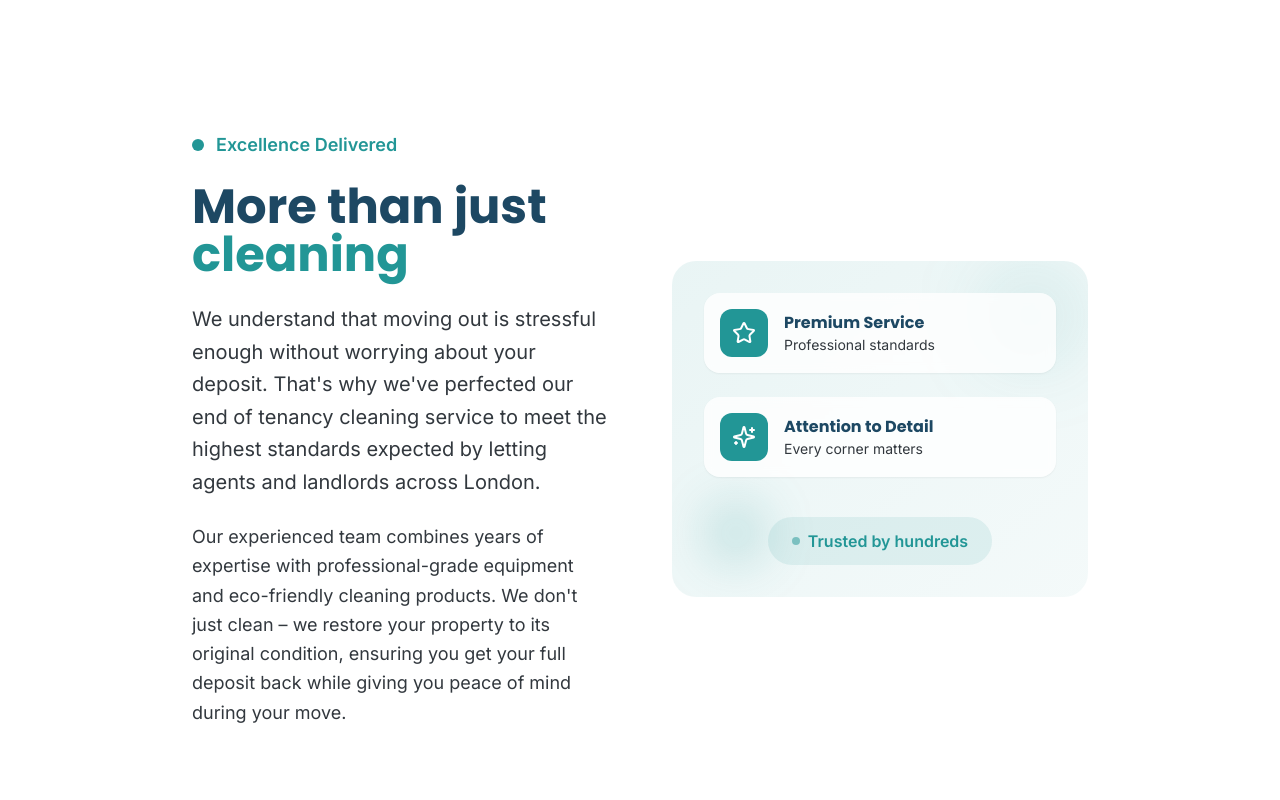
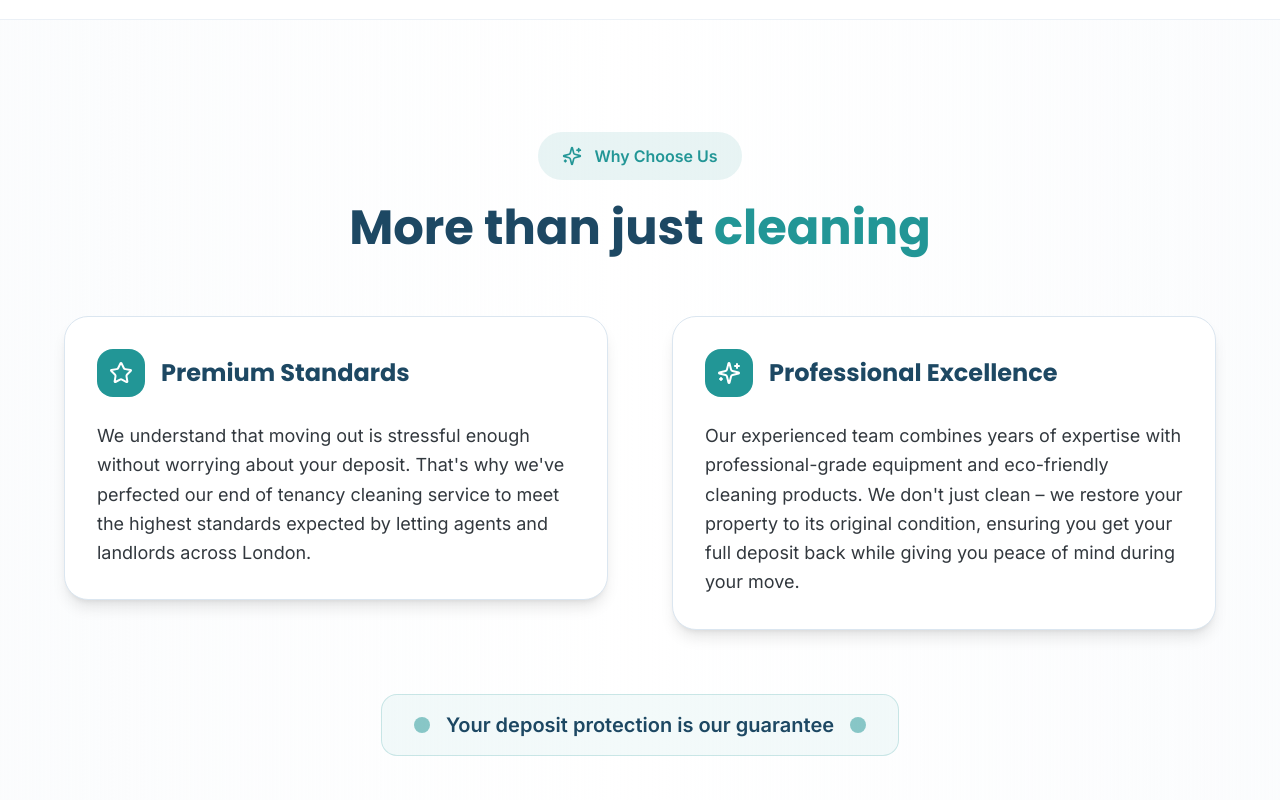
Before and after one commit to betterresults/wp-page-template-plugin, a React (Vite) app: page / in a window 1280 px wide. Shown: the part 5000-5800 px from the top of the page. Built offline with nearby package versions, Linux system fonts and the light colour scheme; the HTML template or start-up script is replaced by a standard one.

Commit message:
Refine new content section

```diff
--- a/src/components/ContentSection.tsx
+++ b/src/components/ContentSection.tsx
@@ -2,27 +2,49 @@ import { Sparkles, Star } from "lucide-react";
 
 const ContentSection = () => {
   return (
-    <section className="section-padding bg-background">
+    <section className="section-padding bg-gradient-to-r from-muted/30 via-background to-muted/30 border-y border-border/50">
       <div className="section-container">
-        <div className="max-w-4xl mx-auto">
-          <div className="grid lg:grid-cols-2 gap-16 items-center">
-            {/* Left Content */}
-            <div className="space-y-8">
+        {/* Section Header */}
+        <div className="text-center mb-16">
+          <div className="inline-flex items-center gap-3 bg-primary/10 px-6 py-3 rounded-full mb-6">
+            <Sparkles className="w-5 h-5 text-primary" />
+            <span className="text-primary font-semibold">Why Choose Us</span>
+          </div>
+          <h2 className="text-4xl lg:text-5xl font-bold font-heading text-foreground mb-6">
+            More than just <span className="text-primary">cleaning</span>
+          </h2>
+        </div>
+
+        {/* Content Grid */}
+        <div className="max-w-6xl mx-auto">
+          <div className="grid lg:grid-cols-2 gap-16 items-start">
+            {/* Left Content Card */}
+            <div className="bg-card border border-border rounded-3xl p-8 shadow-lg hover:shadow-xl transition-shadow duration-300">
               <div className="space-y-6">
-                <div className="flex items-center gap-3">
-                  <div className="w-3 h-3 bg-primary rounded-full" />
-                  <span className="text-primary font-semibold text-lg">Excellence Delivered</span>
+                <div className="flex items-center gap-4 mb-6">
+                  <div className="w-12 h-12 bg-primary rounded-2xl flex items-center justify-center">
+                    <Star className="w-6 h-6 text-white" />
+                  </div>
+                  <h3 className="text-2xl font-bold text-foreground">Premium Standards</h3>
                 </div>
 
-                <h2 className="text-4xl lg:text-5xl font-bold font-heading text-foreground leading-tight">
-                  More than just <span className="text-primary">cleaning</span>
-                </h2>
-
-                <p className="text-xl text-muted-foreground leading-relaxed">
+                <p className="text-lg text-muted-foreground leading-relaxed">
                   We understand that moving out is stressful enough without worrying about your deposit.
                   That's why we've perfected our end of tenancy cleaning service to meet the highest
                   standards expected by letting agents and landlords across London.
                 </p>
+              </div>
+            </div>
+
+            {/* Right Content Card */}
+            <div className="bg-card border border-border rounded-3xl p-8 shadow-lg hover:shadow-xl transition-shadow duration-300">
+              <div className="space-y-6">
+                <div className="flex items-center gap-4 mb-6">
+                  <div className="w-12 h-12 bg-primary rounded-2xl flex items-center justify-center">
+                    <Sparkles className="w-6 h-6 text-white" />
+                  </div>
+                  <h3 className="text-2xl font-bold text-foreground">Professional Excellence</h3>
+                </div>
 
                 <p className="text-lg text-muted-foreground leading-relaxed">
                   Our experienced team combines years of expertise with professional-grade equipment
@@ -32,43 +54,16 @@ const ContentSection = () => {
                 </p>
               </div>
             </div>
+          </div>
 
-            {/* Right Visual Elements */}
-            <div className="relative">
-              <div className="bg-gradient-to-br from-primary/10 to-primary/5 rounded-3xl p-8 relative overflow-hidden">
-                {/* Background decoration */}
-                <div className="absolute top-4 right-4 w-20 h-20 bg-primary/20 rounded-full blur-2xl" />
-                <div className="absolute bottom-8 left-8 w-16 h-16 bg-accent/20 rounded-full blur-xl" />
-
-                <div className="relative z-10 space-y-6">
-                  <div className="flex items-center gap-4 bg-white/80 backdrop-blur-sm p-4 rounded-2xl shadow-sm">
-                    <div className="w-12 h-12 bg-primary rounded-xl flex items-center justify-center">
-                      <Star className="w-6 h-6 text-white" />
-                    </div>
-                    <div>
-                      <h4 className="font-bold text-foreground">Premium Service</h4>
-                      <p className="text-sm text-muted-foreground">Professional standards</p>
-                    </div>
-                  </div>
-
-                  <div className="flex items-center gap-4 bg-white/80 backdrop-blur-sm p-4 rounded-2xl shadow-sm">
-                    <div className="w-12 h-12 bg-primary rounded-xl flex items-center justify-center">
-                      <Sparkles className="w-6 h-6 text-white" />
-                    </div>
-                    <div>
-                      <h4 className="font-bold text-foreground">Attention to Detail</h4>
-                      <p className="text-sm text-muted-foreground">Every corner matters</p>
-                    </div>
-                  </div>
-
-                  <div className="text-center pt-4">
-                    <div className="inline-flex items-center gap-2 bg-primary/10 px-6 py-3 rounded-full">
-                      <div className="w-2 h-2 bg-primary rounded-full animate-pulse" />
-                      <span className="text-primary font-semibold">Trusted by hundreds</span>
-                    </div>
-                  </div>
-                </div>
-              </div>
+          {/* Bottom Feature */}
+          <div className="text-center mt-16">
+            <div className="inline-flex items-center gap-4 bg-primary/5 border border-primary/20 px-8 py-4 rounded-2xl">
+              <div className="w-4 h-4 bg-primary rounded-full animate-pulse" />
+              <span className="text-xl font-semibold text-foreground">
+                Your deposit protection is our guarantee
+              </span>
+              <div className="w-4 h-4 bg-primary rounded-full animate-pulse" />
             </div>
           </div>
         </div>
```
